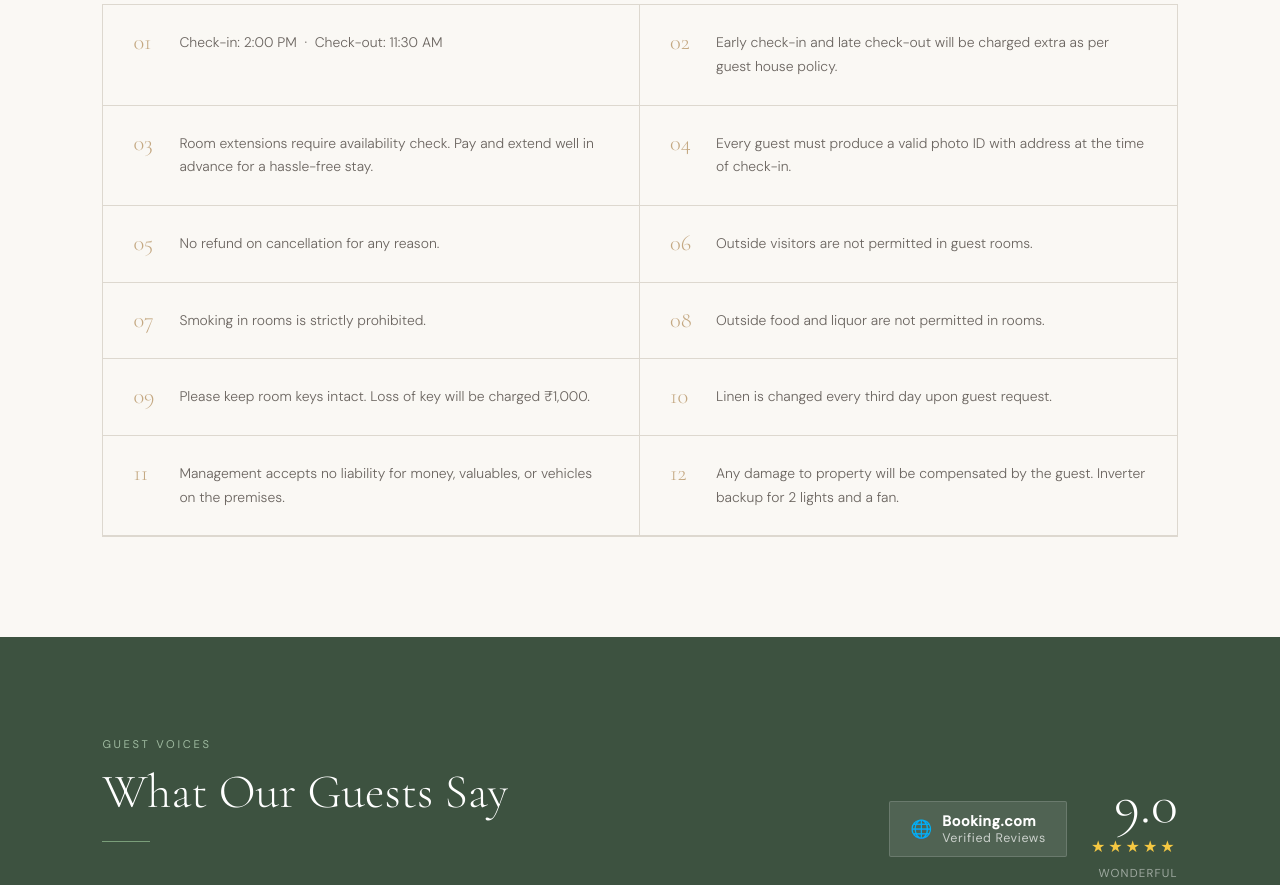
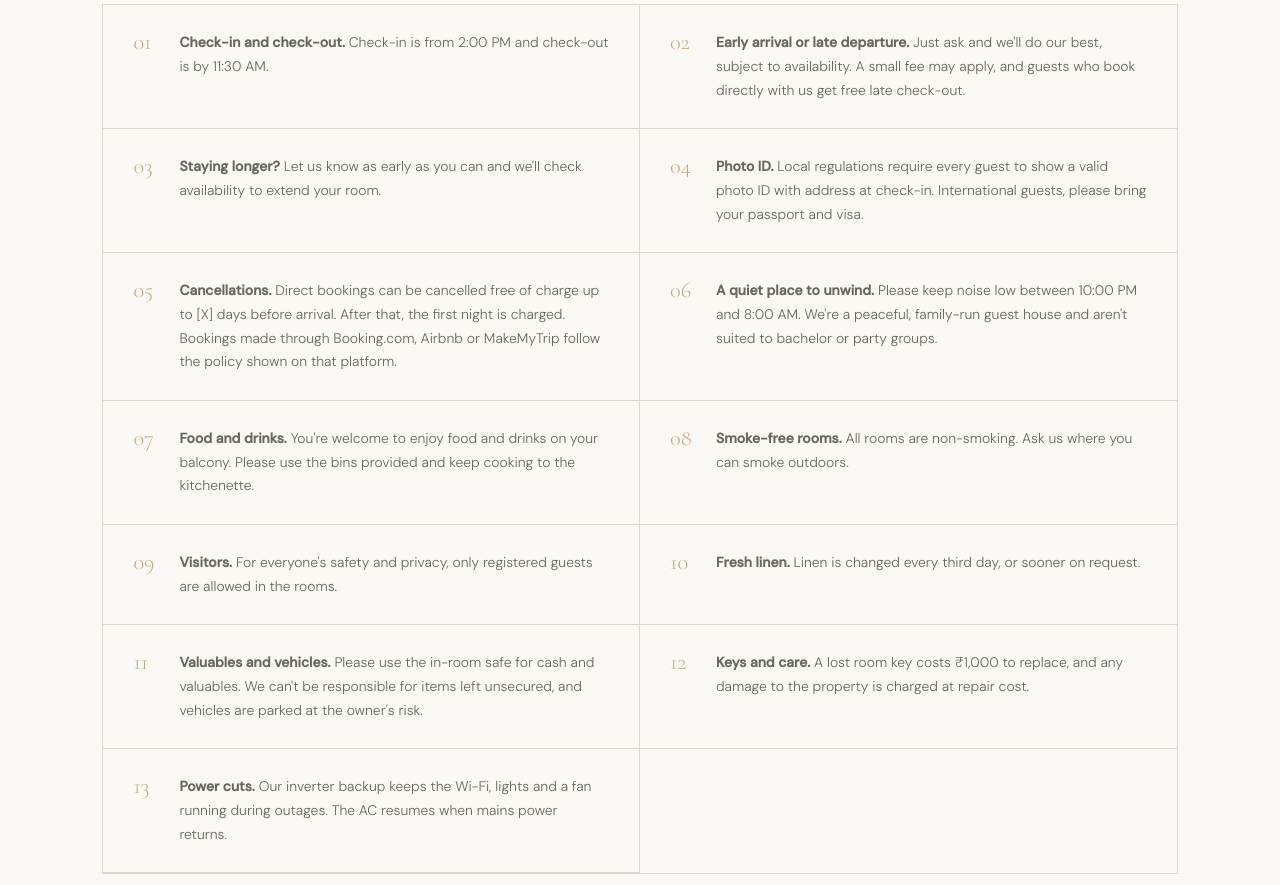
Before and after one commit to zubin-r123/Vento-Sereno, a plain HTML site: page index.html in a window 1280 px wide. Shown: the part 4480-5365 px from the top of the page. Drawn offline with nearby package versions, Linux system fonts and the light colour scheme.

Commit message:
Update index.html

```diff
--- a/index.html
+++ b/index.html
@@ -400,18 +400,19 @@
   <h2 class="section-title fade-in">House Rules</h2>
   <div class="section-divider fade-in"></div>
   <div class="rules-grid fade-in">
-    <div class="rule-item"><span class="rule-num">01</span><p>Check-in: 2:00 PM &nbsp;·&nbsp; Check-out: 11:30 AM</p></div>
-    <div class="rule-item"><span class="rule-num">02</span><p>Early check-in and late check-out will be charged extra as per guest house policy.</p></div>
-    <div class="rule-item"><span class="rule-num">03</span><p>Room extensions require availability check. Pay and extend well in advance for a hassle-free stay.</p></div>
-    <div class="rule-item"><span class="rule-num">04</span><p>Every guest must produce a valid photo ID with address at the time of check-in.</p></div>
-    <div class="rule-item"><span class="rule-num">05</span><p>No refund on cancellation for any reason.</p></div>
-    <div class="rule-item"><span class="rule-num">06</span><p>Outside visitors are not permitted in guest rooms.</p></div>
-    <div class="rule-item"><span class="rule-num">07</span><p>Smoking in rooms is strictly prohibited.</p></div>
-    <div class="rule-item"><span class="rule-num">08</span><p>Outside food and liquor are not permitted in rooms.</p></div>
-    <div class="rule-item"><span class="rule-num">09</span><p>Please keep room keys intact. Loss of key will be charged ₹1,000.</p></div>
-    <div class="rule-item"><span class="rule-num">10</span><p>Linen is changed every third day upon guest request.</p></div>
-    <div class="rule-item"><span class="rule-num">11</span><p>Management accepts no liability for money, valuables, or vehicles on the premises.</p></div>
-    <div class="rule-item"><span class="rule-num">12</span><p>Any damage to property will be compensated by the guest. Inverter backup for 2 lights and a fan.</p></div>
+    <div class="rule-item"><span class="rule-num">01</span><p><strong>Check-in and check-out.</strong> Check-in is from 2:00 PM and check-out is by 11:30 AM.</p></div>
+    <div class="rule-item"><span class="rule-num">02</span><p><strong>Early arrival or late departure.</strong> Just ask and we'll do our best, subject to availability. A small fee may apply, and guests who book directly with us get free late check-out.</p></div>
+    <div class="rule-item"><span class="rule-num">03</span><p><strong>Staying longer?</strong> Let us know as early as you can and we'll check availability to extend your room.</p></div>
+    <div class="rule-item"><span class="rule-num">04</span><p><strong>Photo ID.</strong> Local regulations require every guest to show a valid photo ID with address at check-in. International guests, please bring your passport and visa.</p></div>
+    <div class="rule-item"><span class="rule-num">05</span><p><strong>Cancellations.</strong> Direct bookings can be cancelled free of charge up to [X] days before arrival. After that, the first night is charged. Bookings made through Booking.com, Airbnb or MakeMyTrip follow the policy shown on that platform.</p></div>
+    <div class="rule-item"><span class="rule-num">06</span><p><strong>A quiet place to unwind.</strong> Please keep noise low between 10:00 PM and 8:00 AM. We're a peaceful, family-run guest house and aren't suited to bachelor or party groups.</p></div>
+    <div class="rule-item"><span class="rule-num">07</span><p><strong>Food and drinks.</strong> You're welcome to enjoy food and drinks on your balcony. Please use the bins provided and keep cooking to the kitchenette.</p></div>
+    <div class="rule-item"><span class="rule-num">08</span><p><strong>Smoke-free rooms.</strong> All rooms are non-smoking. Ask us where you can smoke outdoors.</p></div>
+    <div class="rule-item"><span class="rule-num">09</span><p><strong>Visitors.</strong> For everyone's safety and privacy, only registered guests are allowed in the rooms.</p></div>
+    <div class="rule-item"><span class="rule-num">10</span><p><strong>Fresh linen.</strong> Linen is changed every third day, or sooner on request.</p></div>
+    <div class="rule-item"><span class="rule-num">11</span><p><strong>Valuables and vehicles.</strong> Please use the in-room safe for cash and valuables. We can't be responsible for items left unsecured, and vehicles are parked at the owner's risk.</p></div>
+    <div class="rule-item"><span class="rule-num">12</span><p><strong>Keys and care.</strong> A lost room key costs ₹1,000 to replace, and any damage to the property is charged at repair cost.</p></div>
+    <div class="rule-item"><span class="rule-num">13</span><p><strong>Power cuts.</strong> Our inverter backup keeps the Wi-Fi, lights and a fan running during outages. The AC resumes when mains power returns.</p></div>
   </div>
 </section>
 
```
